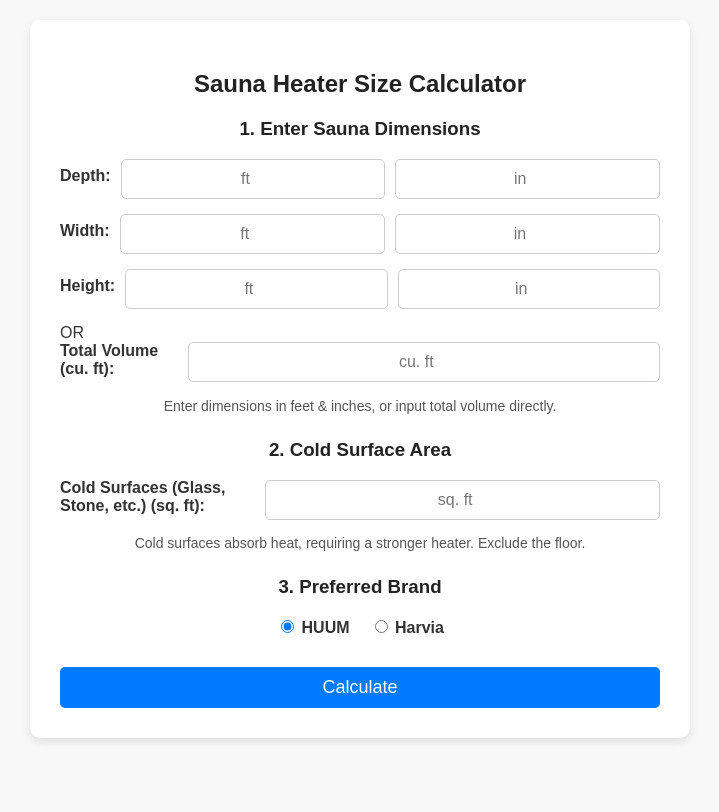
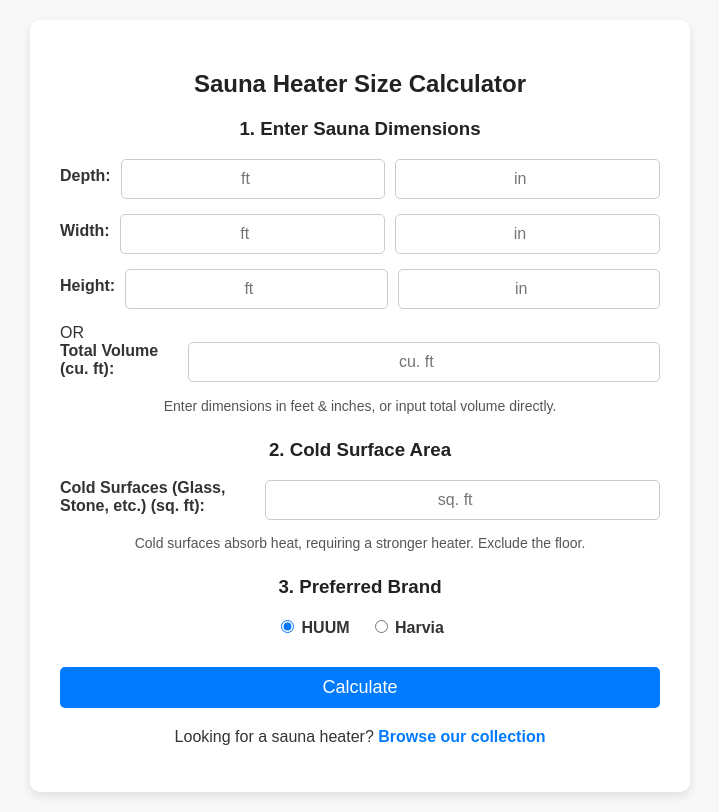
Before and after one commit to Topture/sauna-heater-sizing-tool, a plain HTML site: page index.html in a window 1280 px wide. Shown: the whole page, without its empty margins (280-999 px from the left). Drawn offline with Linux system fonts and the light colour scheme.

Commit message:
Added backlink

```diff
--- a/index.html
+++ b/index.html
@@ -87,6 +87,19 @@
             font-size: 14px;
             color: #555;
         }
+        .backlink {
+            text-align: center;
+            margin-top: 20px;
+            font-size: 16px;
+        }
+        .backlink a {
+            color: #007BFF;
+            text-decoration: none;
+            font-weight: bold;
+        }
+        .backlink a:hover {
+            text-decoration: underline;
+        }
     </style>
 </head>
 <body>
@@ -94,7 +107,6 @@
 <div class="calculator-container">
     <h2>Sauna Heater Size Calculator</h2>
 
-    <!-- Sauna Dimensions -->
     <div class="calc-section">
         <h3>1. Enter Sauna Dimensions</h3>
         <div class="input-row">
@@ -120,7 +132,6 @@
         <p class="help-text">Enter dimensions in feet & inches, or input total volume directly.</p>
     </div>
 
-    <!-- Cold Surfaces -->
     <div class="calc-section">
         <h3>2. Cold Surface Area</h3>
         <div class="input-row full-width">
@@ -130,7 +141,6 @@
         <p class="help-text">Cold surfaces absorb heat, requiring a stronger heater. Exclude the floor.</p>
     </div>
 
-    <!-- Brand Selection -->
     <div class="calc-section">
         <h3>3. Preferred Brand</h3>
         <div class="brand-selection">
@@ -141,12 +151,15 @@
 
     <button class="topture-button" onclick="calculateHeaterSize()">Calculate</button>
 
-    <!-- Results -->
     <div id="results" class="results-section">
         <h3>Results</h3>
         <p><strong>Total Sauna Volume:</strong> <span id="result-volume"></span> cu. ft.</p>
         <p><strong>Adjusted Sauna Volume:</strong> <span id="result-adjusted"></span> cu. ft.</p>
         <p><strong>Recommended Heater Size:</strong> <span id="result-heater"></span> kW</p>
+    </div>
+
+    <div class="backlink">
+        <p>Looking for a sauna heater? <a href="https://topture.com/collections/sauna-heaters" target="_blank">Browse our collection</a></p>
     </div>
 </div>
 
@@ -160,17 +173,9 @@
         let heightIn = parseFloat(document.getElementById("height-in").value) || 0;
         let totalVolume = parseFloat(document.getElementById("total-volume").value) || null;
         let coldSurfaces = parseFloat(document.getElementById("cold-surfaces").value) || 0;
-
-        // Convert feet and inches to total cubic feet
         let saunaVolume = totalVolume || (((depthFt + depthIn / 12) * (widthFt + widthIn / 12) * (heightFt + heightIn / 12)));
-
-        // Adjust for cold surfaces (each sq. ft adds 1.2 cu. ft)
         let adjustedVolume = saunaVolume + (coldSurfaces * 1.2);
-
-        // Calculate heater size (volume / 1.2)
         let heaterSize = (adjustedVolume / 1.2).toFixed(1);
-
-        // Display results
         document.getElementById("result-volume").textContent = saunaVolume.toFixed(1);
         document.getElementById("result-adjusted").textContent = adjustedVolume.toFixed(1);
         document.getElementById("result-heater").textContent = heaterSize;
```
